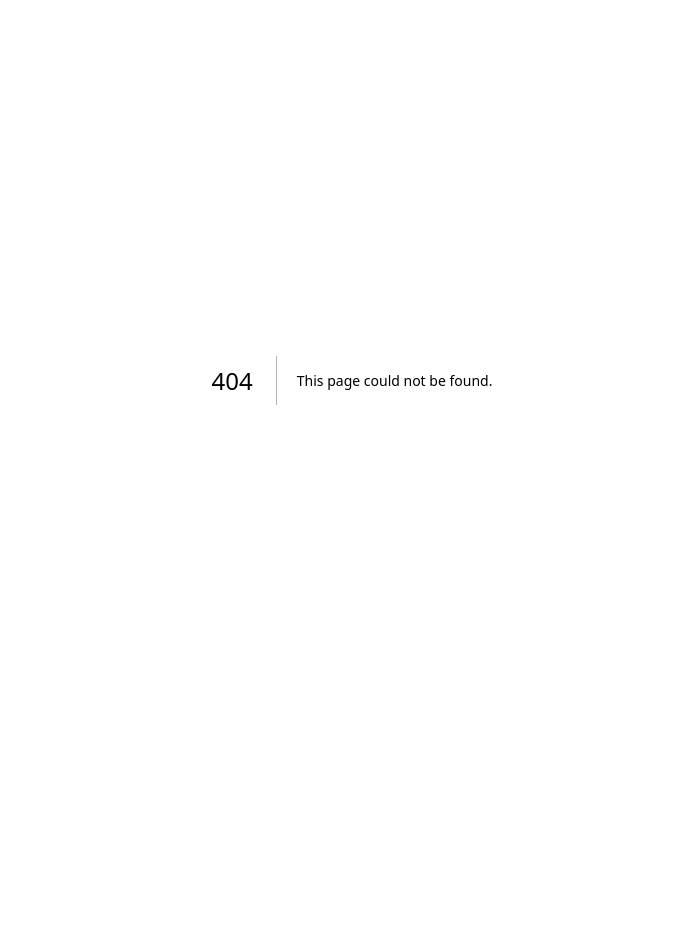
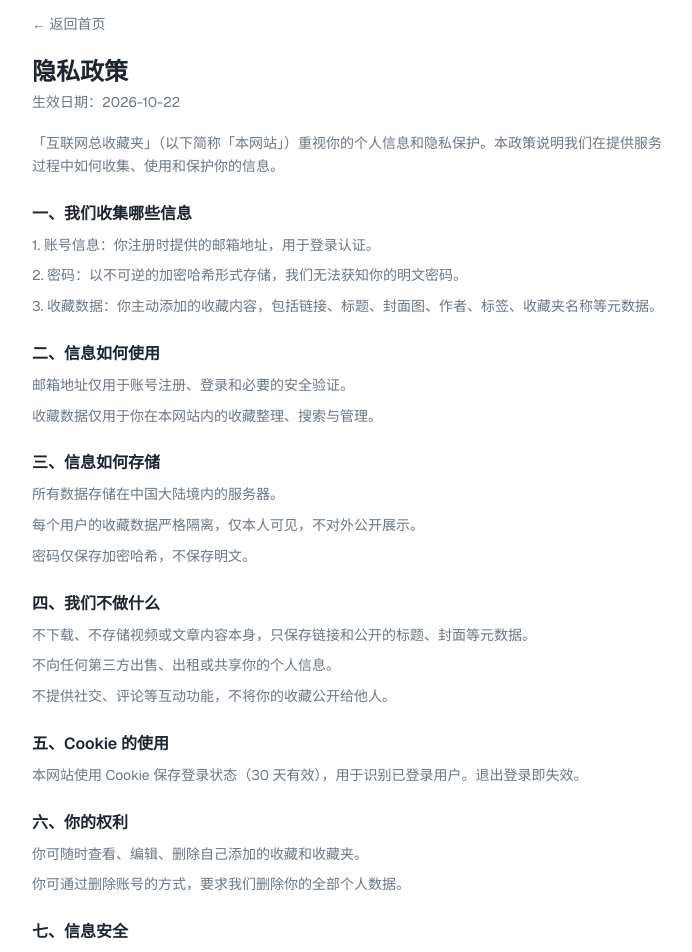
Before and after one commit to liusiyi1223-cyber/cangshugegh, a Next.js app: page /privacy in a window 1280 px wide. Before the commit this address had no page. Shown: the part 20-972 px from the top of the page, without its empty margins (288-980 px from the left). Before the commit the page ends 800 px from the top, so only its background shows below. Built offline with nearby package versions, Linux system fonts and the light colour scheme.

Commit message:
上线隐私政策页，登录/注册页加隐私政策链接，补全生效日期与联系邮箱

```diff
--- a/src/app/login/page.tsx
+++ b/src/app/login/page.tsx
@@ -232,6 +232,12 @@ export default function LoginPage() {
             注册
           </Link>
         </p>
+
+        <p className="mt-3 text-center text-[12px] text-muted">
+          <Link href="/privacy" className="hover:text-brand">
+            隐私政策
+          </Link>
+        </p>
       </div>
     </main>
   );
--- /dev/null
+++ b/src/app/privacy/page.tsx
@@ -0,0 +1,82 @@
+import type { Metadata } from "next";
+import Link from "next/link";
+
+export const metadata: Metadata = {
+  title: "隐私政策 - 我的云收藏夹",
+};
+
+function Section({ title, children }: { title: string; children: React.ReactNode }) {
+  return (
+    <section className="mt-6">
+      <h2 className="text-base font-semibold text-ink">{title}</h2>
+      <div className="mt-2 space-y-2 text-sm leading-relaxed text-muted">
+        {children}
+      </div>
+    </section>
+  );
+}
+
+export default function PrivacyPage() {
+  return (
+    <main className="min-h-dvh bg-background px-6 py-8">
+      <div className="mx-auto w-full max-w-[640px]">
+        <Link href="/" className="text-sm text-muted hover:text-brand">
+          ← 返回首页
+        </Link>
+
+        <h1 className="mt-5 text-2xl font-bold text-ink">隐私政策</h1>
+        <p className="mt-1 text-sm text-muted">生效日期：2026-10-22</p>
+
+        <p className="mt-5 text-sm leading-relaxed text-muted">
+          「互联网总收藏夹」（以下简称「本网站」）重视你的个人信息和隐私保护。本政策说明我们在提供服务过程中如何收集、使用和保护你的信息。
+        </p>
+
+        <Section title="一、我们收集哪些信息">
+          <p>1. 账号信息：你注册时提供的邮箱地址，用于登录认证。</p>
+          <p>2. 密码：以不可逆的加密哈希形式存储，我们无法获知你的明文密码。</p>
+          <p>3. 收藏数据：你主动添加的收藏内容，包括链接、标题、封面图、作者、标签、收藏夹名称等元数据。</p>
+        </Section>
+
+        <Section title="二、信息如何使用">
+          <p>邮箱地址仅用于账号注册、登录和必要的安全验证。</p>
+          <p>收藏数据仅用于你在本网站内的收藏整理、搜索与管理。</p>
+        </Section>
+
+        <Section title="三、信息如何存储">
+          <p>所有数据存储在中国大陆境内的服务器。</p>
+          <p>每个用户的收藏数据严格隔离，仅本人可见，不对外公开展示。</p>
+          <p>密码仅保存加密哈希，不保存明文。</p>
+        </Section>
+
+        <Section title="四、我们不做什么">
+          <p>不下载、不存储视频或文章内容本身，只保存链接和公开的标题、封面等元数据。</p>
+          <p>不向任何第三方出售、出租或共享你的个人信息。</p>
+          <p>不提供社交、评论等互动功能，不将你的收藏公开给他人。</p>
+        </Section>
+
+        <Section title="五、Cookie 的使用">
+          <p>本网站使用 Cookie 保存登录状态（30 天有效），用于识别已登录用户。退出登录即失效。</p>
+        </Section>
+
+        <Section title="六、你的权利">
+          <p>你可随时查看、编辑、删除自己添加的收藏和收藏夹。</p>
+          <p>你可通过删除账号的方式，要求我们删除你的全部个人数据。</p>
+        </Section>
+
+        <Section title="七、信息安全">
+          <p>
+            我们采取合理的技术措施保护你的数据，包括密码加密存储、按用户隔离的数据访问控制、对外请求的安全校验等。但请注意，任何网络服务都无法保证绝对安全。
+          </p>
+        </Section>
+
+        <Section title="八、政策更新">
+          <p>本政策如发生变更，我们会在本页面更新。请定期查阅。</p>
+        </Section>
+
+        <Section title="九、联系我们">
+          <p>如对本政策有任何疑问，请通过邮箱联系我们：1797102287@qq.com。</p>
+        </Section>
+      </div>
+    </main>
+  );
+}
--- a/src/app/register/page.tsx
+++ b/src/app/register/page.tsx
@@ -229,6 +229,12 @@ export default function RegisterPage() {
             登录
           </Link>
         </p>
+
+        <p className="mt-3 text-center text-[12px] text-muted">
+          <Link href="/privacy" className="hover:text-brand">
+            隐私政策
+          </Link>
+        </p>
       </div>
     </main>
   );
```
Also changed, not shown: 1 other file (tests, documents, lock files or other folders).
